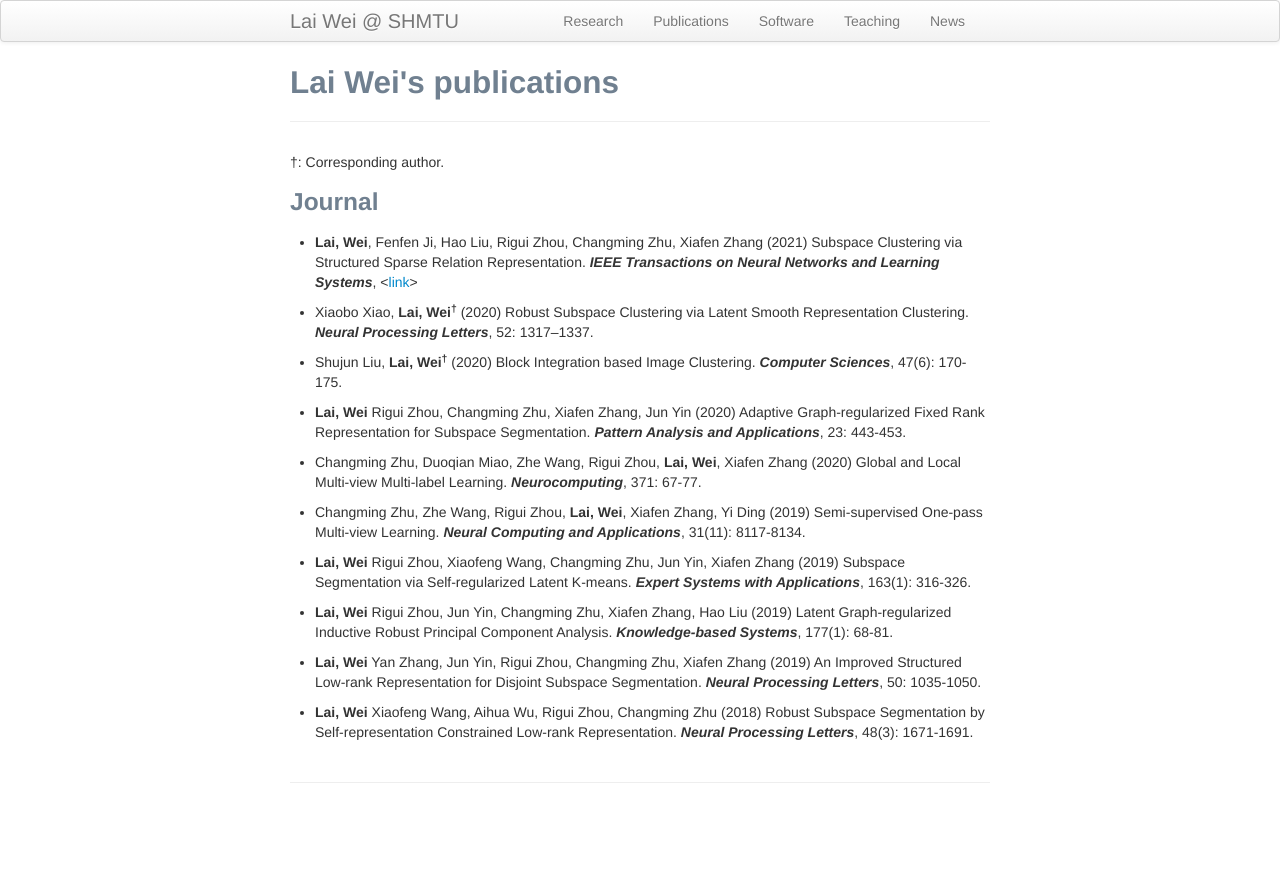
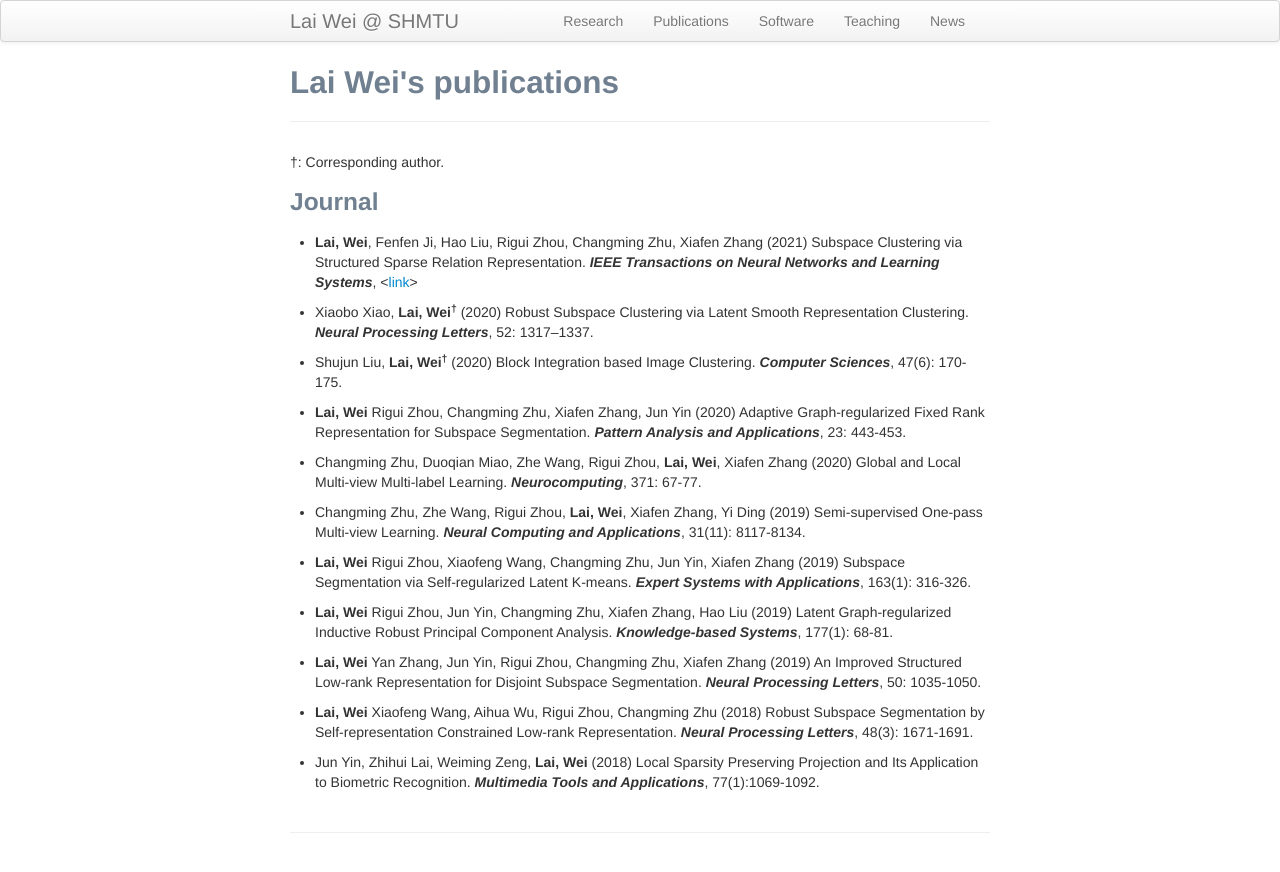
Before and after one commit to weilyshmtu/weilyshmtu.github.io, a Jekyll site: the page built from pages/pubs.md, in a window 1280 px wide. Shown: the top 872 px of the page. Built offline with Jekyll 4.4.1, drawn with Linux system fonts in a browser that asks for light colours.

Commit message:
Update pubs.md

```diff
--- a/pages/pubs.md
+++ b/pages/pubs.md
@@ -28,7 +28,7 @@ title: Lai Wei's publications
 
 <ul> <li> <b>Lai, Wei</b> Xiaofeng Wang, Aihua Wu, Rigui Zhou, Changming Zhu (2018) Robust Subspace Segmentation by Self-representation Constrained Low-rank Representation. <i><b>Neural Processing Letters</b></i>, 48(3): 1671-1691.</li></ul>
 
-
+<ul> <li>Jun Yin, Zhihui Lai, Weiming Zeng, <b>Lai, Wei</b> (2018) Local Sparsity Preserving Projection and Its Application to Biometric Recognition. <i><b>Multimedia Tools and Applications</b></i>, 77(1):1069-1092.</li></ul>
 <!--
 <ol start="3"> <li> Rosen, J., <b>Yang, Y.</b>, Abnousi, A., Chen, J., Song, M., Jones, I., Shen, Y., Hu, M., Li, Y. (2021+) HPRep: Quantifying reproducibility in HiChIP and PLAC-seq datasets. <i><b>bioRxiv</b></i>. <<a href="https://www.biorxiv.org/content/10.1101/2020.11.23.394239v1">link</a>></li></ol>
 -->
```
